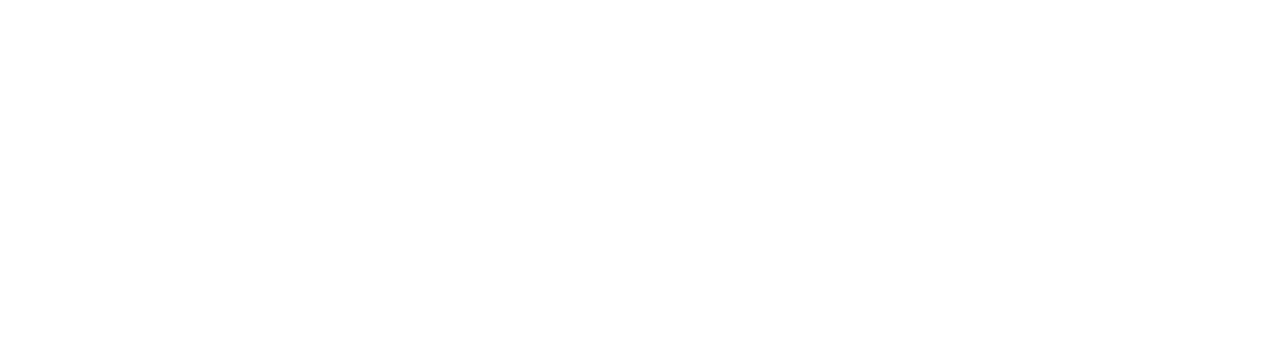
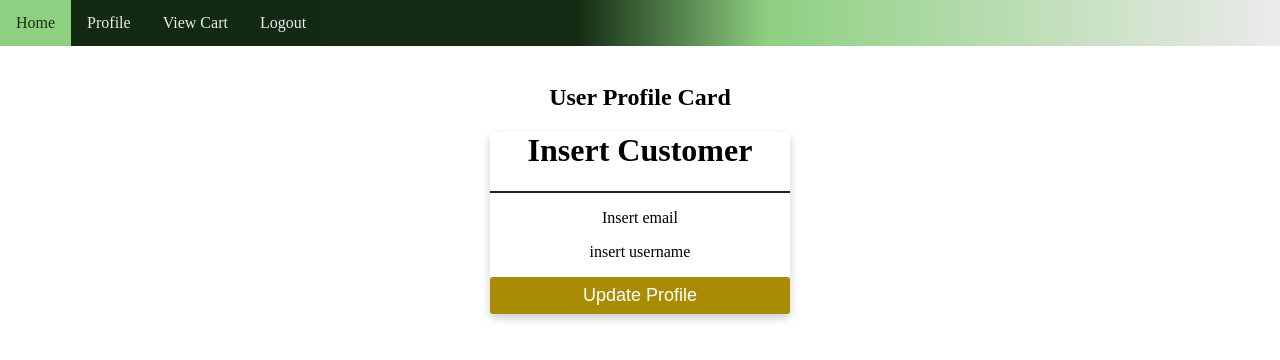
Before and after one commit to petitizere89/project2, an Angular app in the folder angular_grocery/firstthyme/: page /profile in a window 1280 px wide. Before the commit this address led to /. Shown: the top 360 px of the page. Built offline with nearby package versions, Linux system fonts and the light colour scheme.

Commit message:
Style updates/ login

```diff
--- a/angular_grocery/firstthyme/src/app/app-routing.module.ts
+++ b/angular_grocery/firstthyme/src/app/app-routing.module.ts
@@ -3,11 +3,13 @@
 import { LoginPageComponent } from './components/login-page/login-page.component';
 import { HomePageComponent } from './components/home-page/home-page.component';
 import { SignupPageComponent } from './components/signup-page/signup-page.component';
+import { ProfileComponent } from './components/profile/profile.component';
 
 const routes: Routes = [
   {path:'home', component:HomePageComponent},
   {path:'login', component:LoginPageComponent},
   {path:'signup', component:SignupPageComponent},
+  {path: 'profile', component:ProfileComponent},
   {path: '', redirectTo: '/login', pathMatch: 'full'}
 
 ];
--- a/angular_grocery/firstthyme/src/app/components/home-page/home-page.component.html
+++ b/angular_grocery/firstthyme/src/app/components/home-page/home-page.component.html
@@ -1,3 +1 @@
-<nav-bar></nav-bar>
-<br>
 <profile></profile>
--- a/angular_grocery/firstthyme/src/app/components/login-page/login-page.component.html
+++ b/angular_grocery/firstthyme/src/app/components/login-page/login-page.component.html
@@ -13,4 +13,4 @@
     </div>
 </div>
 <br>
-  <signup-page></signup-page>
+<signup-page></signup-page>
--- a/angular_grocery/firstthyme/src/app/components/login-page/login-page.component.ts
+++ b/angular_grocery/firstthyme/src/app/components/login-page/login-page.component.ts
@@ -39,6 +39,7 @@
       (error) => this.error=true);
   }
 
+
   ngOnInit(): void {
   }
 
--- a/angular_grocery/firstthyme/src/app/components/nav-bar/nav-bar.component.css
+++ b/angular_grocery/firstthyme/src/app/components/nav-bar/nav-bar.component.css
@@ -1,5 +1,5 @@
 nav{
-    position: fixed;
+    position: inherit;
     margin: 0;
     width: 100%;
     overflow: hidden;
--- a/angular_grocery/firstthyme/src/app/components/nav-bar/nav-bar.component.html
+++ b/angular_grocery/firstthyme/src/app/components/nav-bar/nav-bar.component.html
@@ -1,8 +1,8 @@
 <nav class = "navbar">
     <ul id = "navlist" class = "navlist">
-        <li class = "nav-option"><a href = "#">Home</a></li>
-        <li class = "nav-option"><a href = "#">Profile</a></li>
-        <li class = "nav-option"><a href = "#">View Cart</a></li>
-        <li class = "nav-option"><a href = "#">Logout</a></li>
+        <li class = "nav-option"><a href = "/home">Home</a></li>
+        <li class = "nav-option"><a href = "/profile">Profile</a></li>
+        <li class = "nav-option"><a href = "/cart">View Cart</a></li>
+        <li class = "nav-option"><a href = "/login">Logout</a></li>
     </ul>
 </nav>
--- a/angular_grocery/firstthyme/src/app/components/profile/profile.component.css
+++ b/angular_grocery/firstthyme/src/app/components/profile/profile.component.css
@@ -1,5 +1,7 @@
 .card-container{
-    margin: 150px;
+  /* margin: 30px 75px; */
+  margin: 10px 20px;
+  display: inherit;
 }
 .card {
     box-shadow: 0 4px 8px 0 rgba(0, 0, 0, 0.2);
--- a/angular_grocery/firstthyme/src/app/components/profile/profile.component.html
+++ b/angular_grocery/firstthyme/src/app/components/profile/profile.component.html
@@ -1,3 +1,4 @@
+<nav-bar></nav-bar>
 <div class="card-container">
     <h2 style="text-align:center">User Profile Card</h2>
 
@@ -6,11 +7,11 @@
         <hr>
         <p class="email">Insert email</p>
         <p class = "username">insert username</p>
-        <p><button>Update Profile</button></p>
+        <p><button (click) = "toogleTag()" >Update Profile</button></p>
     </div>
 </div>
 
-<div class="card-container">
+<div *ngIf = "show" class="card-container">
     <h2 style="text-align:center">User Profile Card</h2>
 
     <div class="update-card">
@@ -33,4 +34,3 @@
         </form>
     </div>
 </div>
-<!-- use a form to update certain fields -->
--- a/angular_grocery/firstthyme/src/app/components/profile/profile.component.ts
+++ b/angular_grocery/firstthyme/src/app/components/profile/profile.component.ts
@@ -7,6 +7,12 @@
 })
 export class ProfileComponent implements OnInit {
 
+show:boolean = false;
+
+toogleTag(){
+  this.show = !this.show;
+}
+
 // Add functions that hide/replace the profile cards on click
 
   constructor() { }
--- a/angular_grocery/firstthyme/src/app/components/signup-page/signup-page.component.ts
+++ b/angular_grocery/firstthyme/src/app/components/signup-page/signup-page.component.ts
@@ -21,16 +21,14 @@
     console.log(this.firstName, this.lastName, this.email, this.password);
     this.userService.signup(this.firstName, this.lastName, this.email, this.password)
       .subscribe(data => {this.userService.user = {
-        id: data.id,
-        firstName: data.firstName,
-        lastName: data.lastName,
-        email: data.email,
-        // username: data.username,
-        password: data.password
+        // id: data.id,
+        // firstName: data.firstName,
+        // lastName: data.lastName,
+        // email: data.email,
+        // password: data.password
       }
       this.error = false;
-      //Is this the correct url?
-      this.router.navigateByUrl('/home');
+      this.router.navigate(['/home']);
     },
       (error) => this.error=true);
   }
--- a/angular_grocery/firstthyme/src/app/services/user.service.ts
+++ b/angular_grocery/firstthyme/src/app/services/user.service.ts
@@ -28,8 +28,8 @@
   }
 
 
-  signup(firstName:string, lastName:string, email:string, password: string): Observable<User>{
-    return this.http.post<User>("http://localhost:8080/users/signup", JSON.stringify({firstName, lastName, email, password}),{
+  signup(firstName:string, lastName:string, email:string, password: string): Observable<String>{
+    return this.http.post<String>("http://localhost:8080/users/signup", JSON.stringify({firstName, lastName, email, password}),{
         headers: {
           'Content-Type': 'application/json'
         }})
--- a/angular_grocery/firstthyme/src/styles.css
+++ b/angular_grocery/firstthyme/src/styles.css
@@ -1,8 +1,5 @@
 /* You can add global styles to this file, and also import other style files
-html, body {
-    width: 100%;
-    height:100%;
-  }
+
 
   body {
       background: linear-gradient(-45deg, #ee7752, #e73c7e, #23a6d5, #23d5ab);
@@ -24,6 +21,7 @@
   body{
     margin: 0;
 }
+
   :root{
     --primary-color:rgb(235, 235, 235);
     --secondary-color: rgb(220, 226, 170);
```
